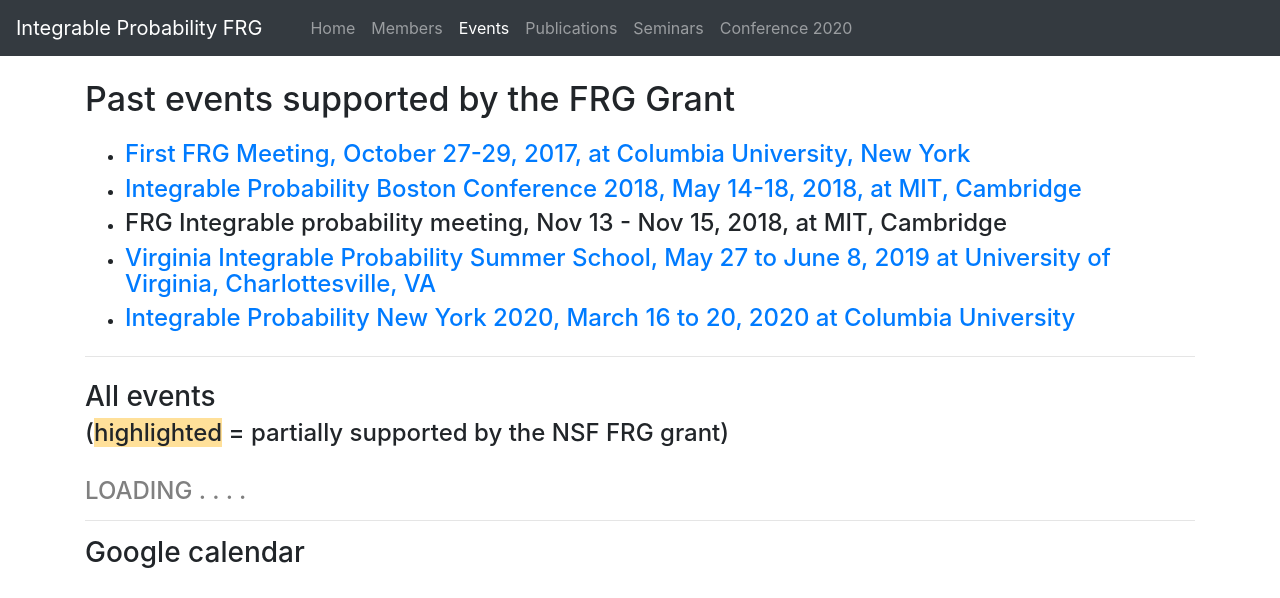
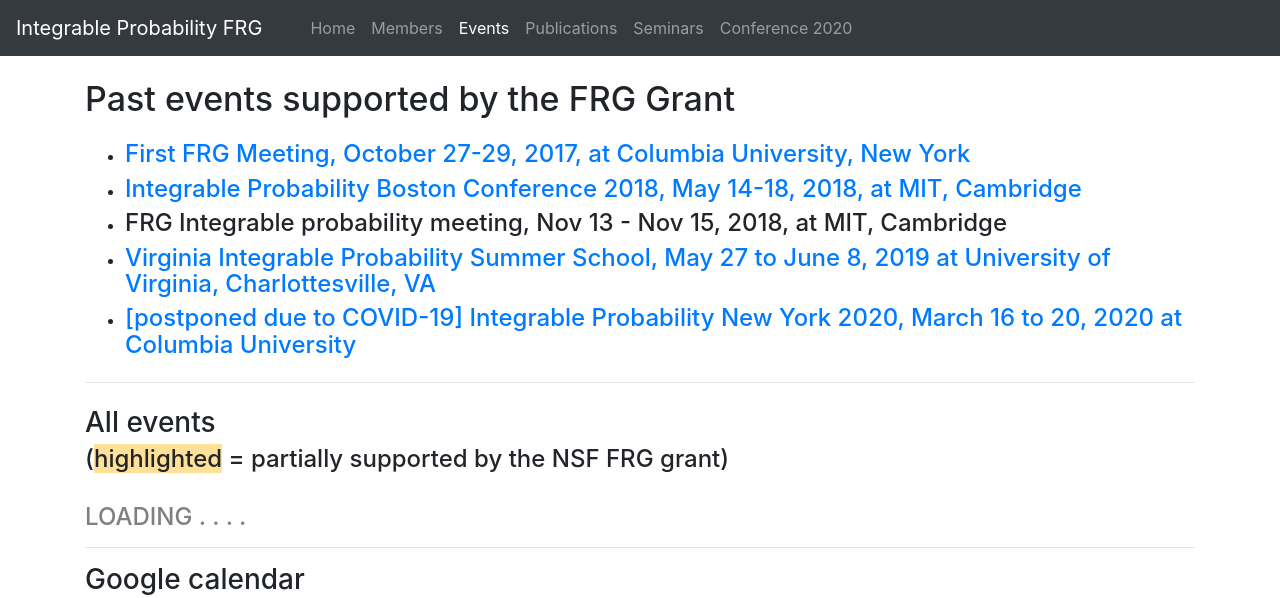
Before and after one commit to int-prob/int-prob-code, a Jekyll site: the page built from events.html, in a window 1280 px wide. Shown: the top 598 px of the page. Built offline with Jekyll 4.4.1, drawn with Linux system fonts in a browser that asks for light colours; nearby versions of some CDN libraries; comment, search, counter and statistics services are not loaded.

Commit message:
Update events.html

```diff
--- a/events.html
+++ b/events.html
@@ -22,7 +22,7 @@ nav_id: Events
     <h4><a href="{{site.url}}/vipss2019/">Virginia Integrable Probability Summer School, May 27 to June 8, 2019 at University of Virginia, Charlottesville, VA</a></h4>
   </li>
 	<li>
-    <h4><a href="{{site.url}}/conference2020/">Integrable Probability New York 2020, March 16 to 20, 2020 at Columbia University</a></h4>
+    <h4><a href="{{site.url}}/conference2020/">[postponed due to COVID-19] Integrable Probability New York 2020, March 16 to 20, 2020 at Columbia University</a></h4>
   </li>
 </ul>
 
```
